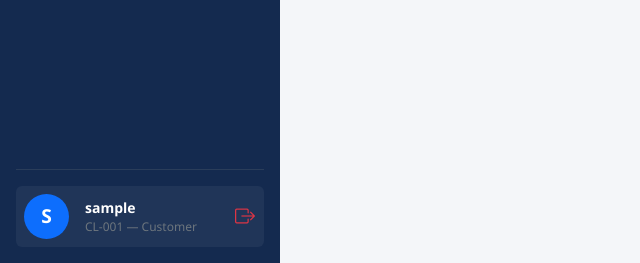
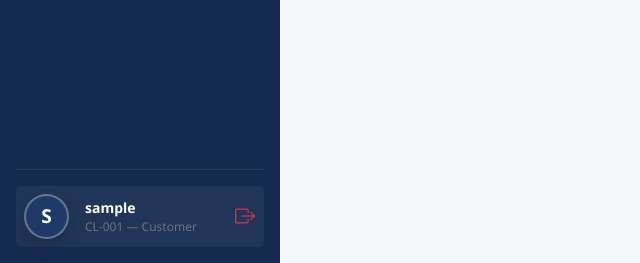
Before and after one commit to kocha-design/Adminova-Booking-System, a Django app: page /accounts/manage-users/ in a window 1280 px wide. Shown: the part 537-800 px from the top of the page, without its empty margins (0-640 px from the left). Run offline with Django 5.2, Linux system fonts and the light colour scheme; the visitor is signed in with stand-in values (Sample User, id 1); data comes from the database, SQL or seed files in the repository.

Commit message:
Enhanced sidebar user avatar with brand colors and shadow

```diff
--- a/templates/includes/sidebar.html
+++ b/templates/includes/sidebar.html
@@ -26,7 +26,6 @@
         {% if user.is_company_staff %}
             <li class="mt-3 mb-1 ms-2 text-uppercase text-secondary fw-bold" style="font-size: 0.75rem;">Management</li>
 
-            <!-- All Bookings (Kazi ya kila siku ya Admin) -->
             <li class="nav-item mb-1">
                 <a href="{% url 'bookings:admin_dashboard' %}" class="nav-link text-white {% if request.resolver_match.url_name == 'admin_dashboard' %}active bg-primary{% endif %}">
                     <i class="bi bi-people me-2"></i> All Bookings
@@ -60,11 +59,14 @@
     <!-- Profile ya Mtumiaji Chini -->
     <hr class="text-secondary">
     <div class="d-flex align-items-center p-2 rounded" style="background-color: rgba(255,255,255,0.05);">
-        <div class="bg-primary text-white rounded-circle d-flex align-items-center justify-content-center me-3" style="width: 45px; height: 45px; font-weight: bold; font-size: 1.2rem;">
+        <!-- Avatar Iliyoboreshwa -->
+        <div class="text-white rounded-circle d-flex align-items-center justify-content-center me-3 shadow"
+             style="width: 45px; height: 45px; font-weight: bold; font-size: 1.2rem; background-color: var(--adminova-navy); border: 2px solid rgba(255,255,255,0.3);">
             {{ user.username|first|upper }}
         </div>
         <div class="flex-grow-1">
             <p class="mb-0 fw-bold text-white small">{{ user.username }}</p>
+            <!-- ID na Role vinaonekana hapa -->
             <p class="mb-0 text-secondary" style="font-size: 0.75rem;">{{ user.user_id|default:"N/A" }} — {{ user.get_role_display }}</p>
         </div>
         <form method="post" action="{% url 'accounts:logout' %}">
```
